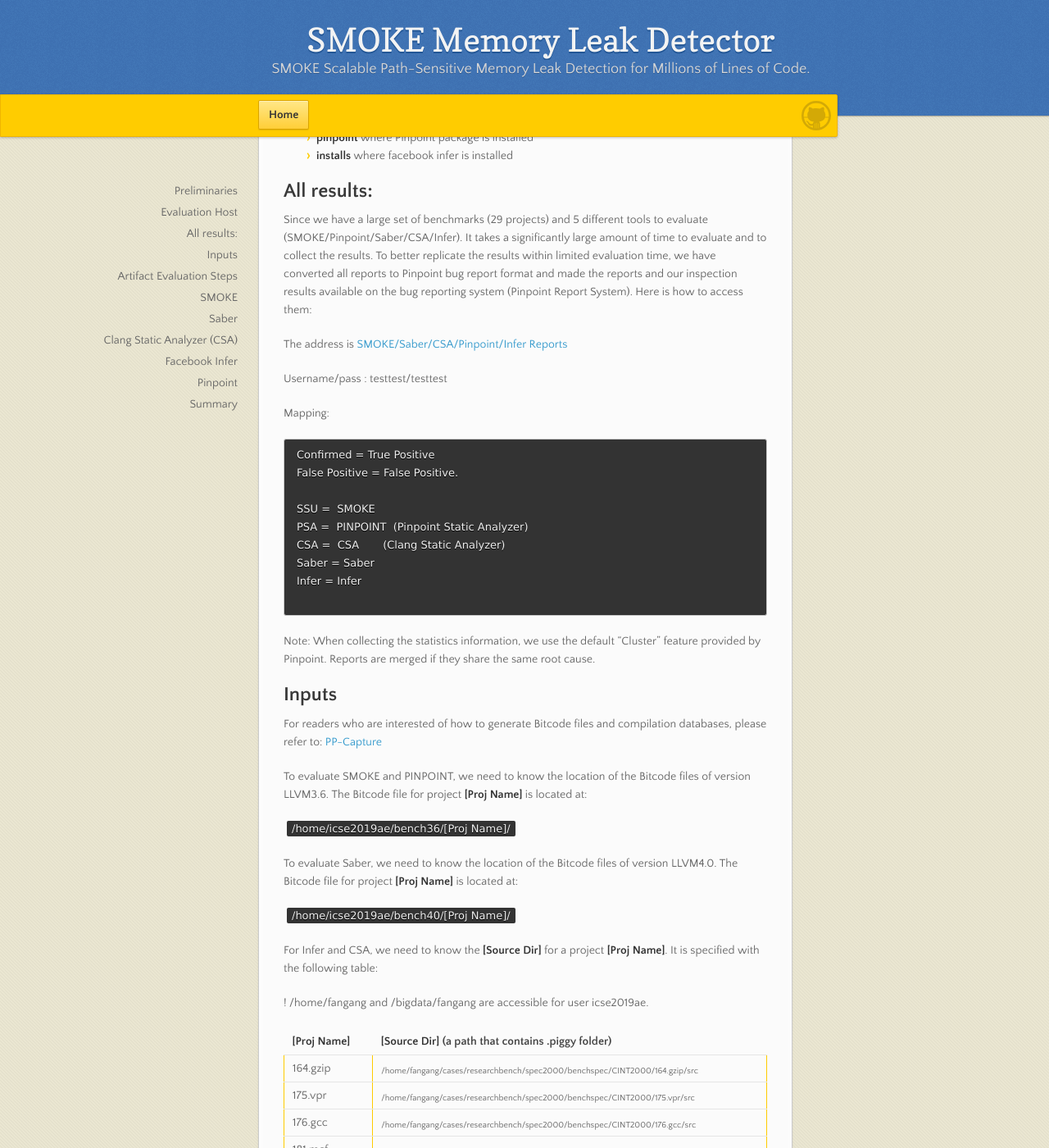
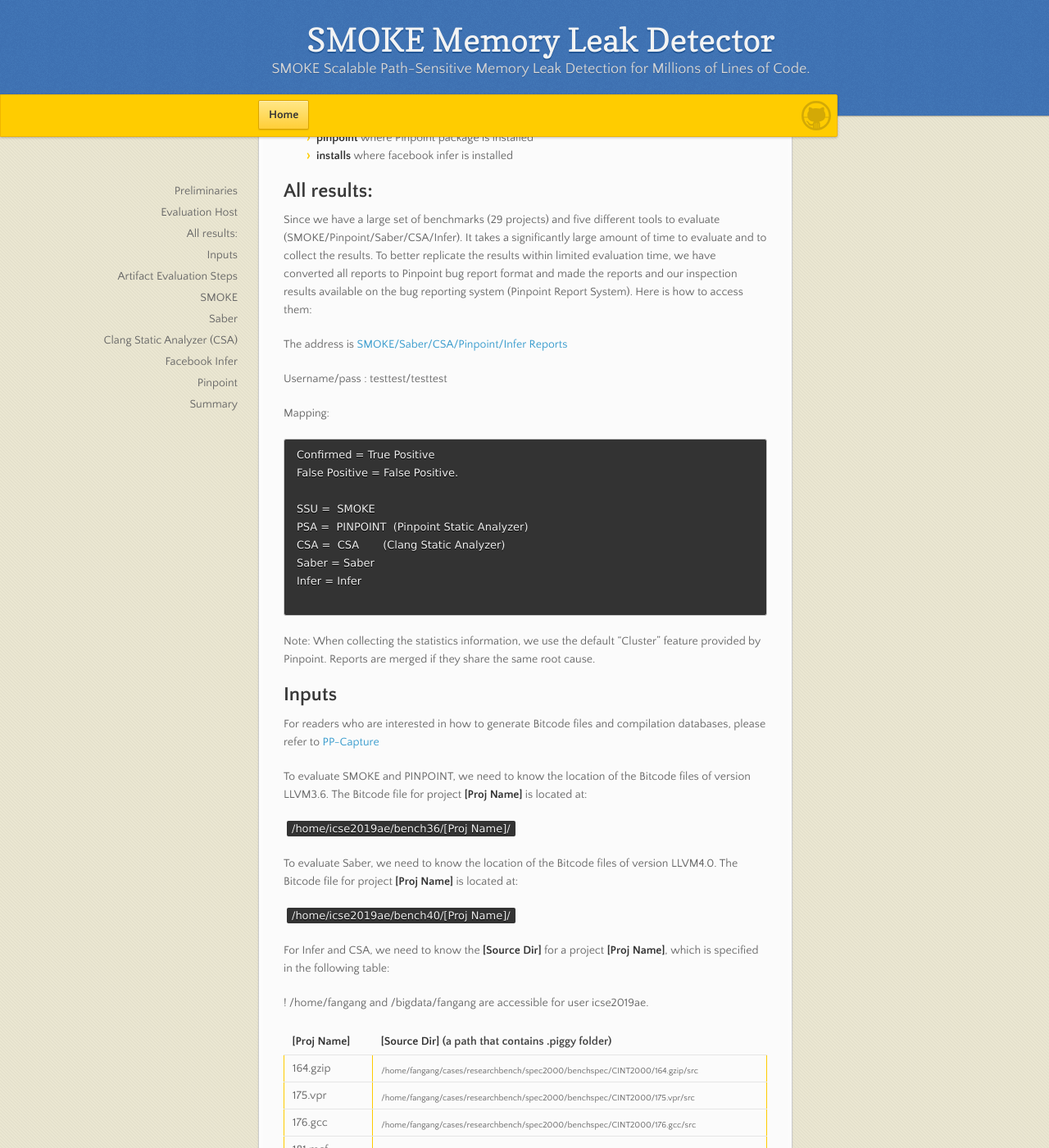
Before and after one commit to smokeml/smokeml.github.io, a Jekyll site: the page built from icseae.md, in a window 1280 px wide and 1400 px high, scrolled down 805 px. Shown: the whole window at 82% size. Built offline with Jekyll 4.4.1, drawn with Linux system fonts in a browser that asks for light colours; our own code applies the rules of GitHub Pages for plain Markdown files; some of the changed text lies outside the part shown.

Commit message:
Fixes according to Grammarly.

````diff
--- a/icseae.md
+++ b/icseae.md
@@ -38,7 +38,7 @@ In the home directory, there are several folders, including three groups of benc
 
 ## All results:
 
-Since we have a large set of benchmarks (29 projects) and 5 different tools to evaluate (SMOKE/Pinpoint/Saber/CSA/Infer). It takes a significantly large amount of time to evaluate and to collect the results. To better replicate the results within limited evaluation time, we have converted all reports to Pinpoint bug report format and made the reports and our inspection results available on the bug reporting system (Pinpoint Report System).
+Since we have a large set of benchmarks (29 projects) and five different tools to evaluate (SMOKE/Pinpoint/Saber/CSA/Infer). It takes a significantly large amount of time to evaluate and to collect the results. To better replicate the results within limited evaluation time, we have converted all reports to Pinpoint bug report format and made the reports and our inspection results available on the bug reporting system (Pinpoint Report System).
 Here is how to access them:
 
 The address is [SMOKE/Saber/CSA/Pinpoint/Infer Reports](http://ec2-54-185-211-230.us-west-2.compute.amazonaws.com:40080/online_report)
@@ -63,7 +63,7 @@ Note: When collecting the statistics information, we use the default "Cluster" f
 ## Inputs
 
 
-For readers who are interested of how to generate Bitcode files and compilation databases, please refer to: [PP-Capture](/producebc)
+For readers who are interested in how to generate Bitcode files and compilation databases, please refer to [PP-Capture](/producebc)
 
 
 To evaluate SMOKE and PINPOINT, we need to know the location of the Bitcode files of version LLVM3.6. The Bitcode file for project **[Proj Name]** is located at:
@@ -74,7 +74,7 @@ To evaluate Saber, we need to know the location of the Bitcode files of version
 
 ```/home/icse2019ae/bench40/[Proj Name]/```
 
-For Infer and CSA, we need to know the **[Source Dir]** for a project **[Proj Name]**. It is specified with the following table:
+For Infer and CSA, we need to know the **[Source Dir]** for a project **[Proj Name]**, which is specified in the following table:
 
 ! /home/fangang and /bigdata/fangang are accessible for user icse2019ae.
 
````
Also changed, not shown: other parts of icseae.md (+6 -6 lines), Gemfile.lock (deleted), 1 other file.
